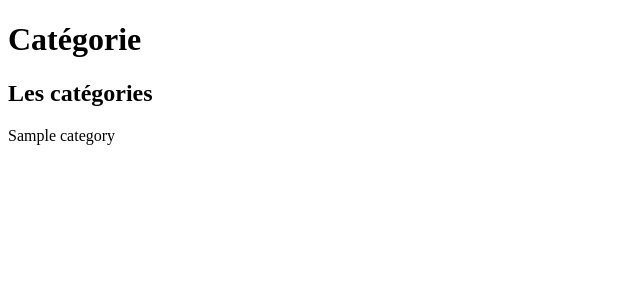
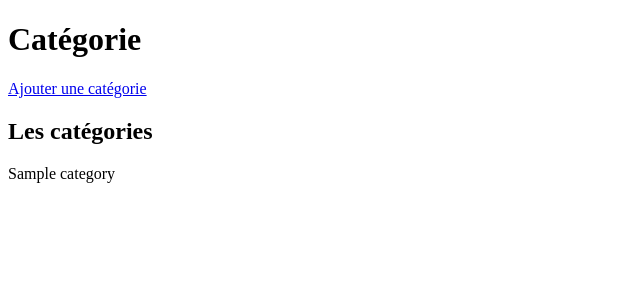
Before and after one commit to fredericbranca/SessionSymfony, a Symfony app: template templates/categorie/index.html.twig in a window 1280 px wide. Shown: the part 26-326 px from the top of the page, without its empty margins (0-640 px from the left). Run offline with Twig, Linux system fonts and the light colour scheme; the template is opened without the code that fills it: most values are stand-ins (such as "Sample title", 1, 10 or a date in 2020); some libraries are stand-ins or nearby versions.

Commit message:
Lien vers l'ajout d'une catégorie

```diff
--- a/templates/categorie/index.html.twig
+++ b/templates/categorie/index.html.twig
@@ -1,9 +1,11 @@
 {% extends 'base.html.twig' %}
 
-{% block title %}Hello CategorieController!{% endblock %}
+{% block title %}Catégorie{% endblock %}
 
 {% block body %}
     <h1>Catégorie</h1>
+
+    <a href="{{ path('new_categorie') }}">Ajouter une catégorie</a>
 
     <h2>Les catégories</h2>
 
```
